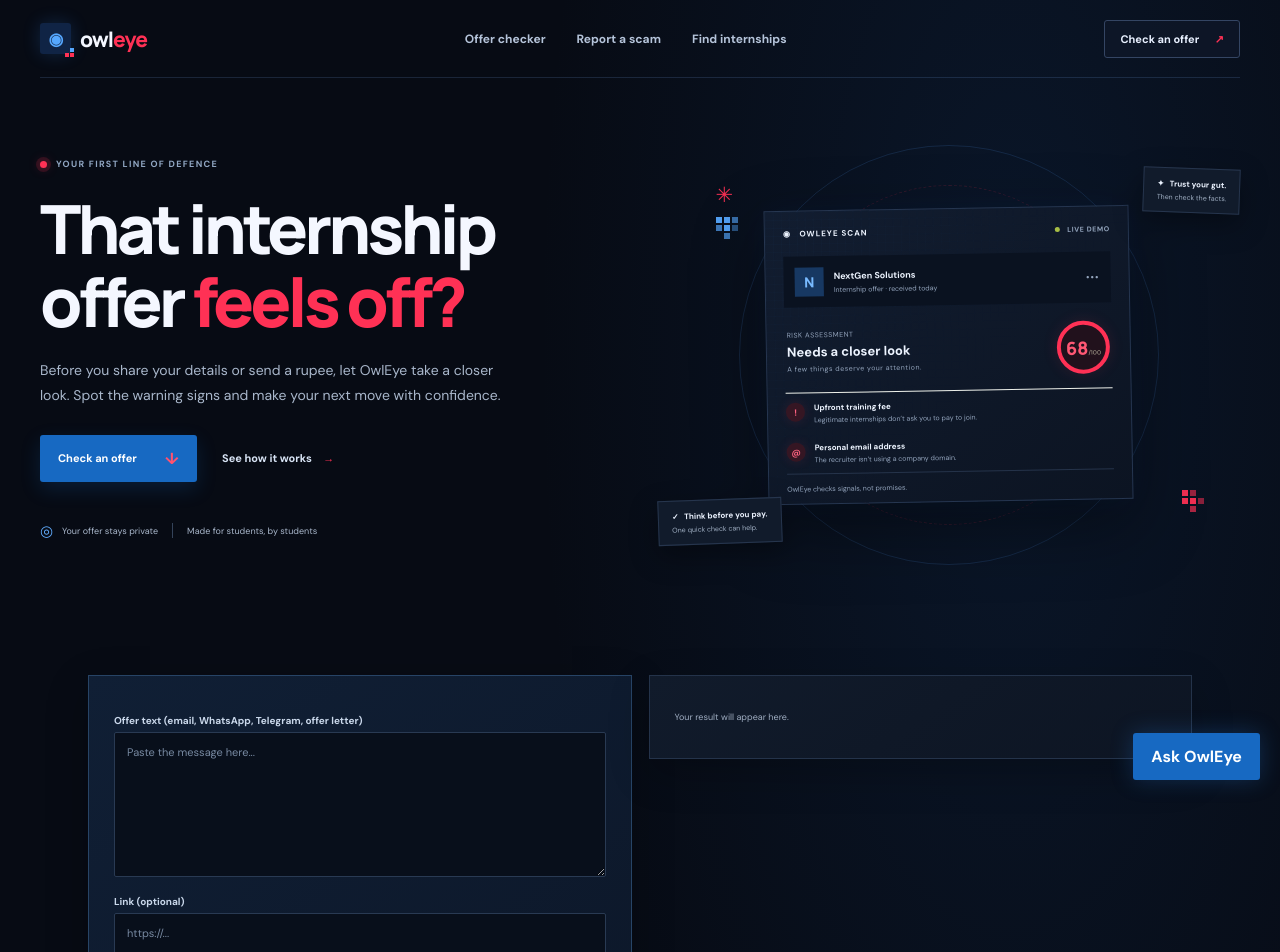
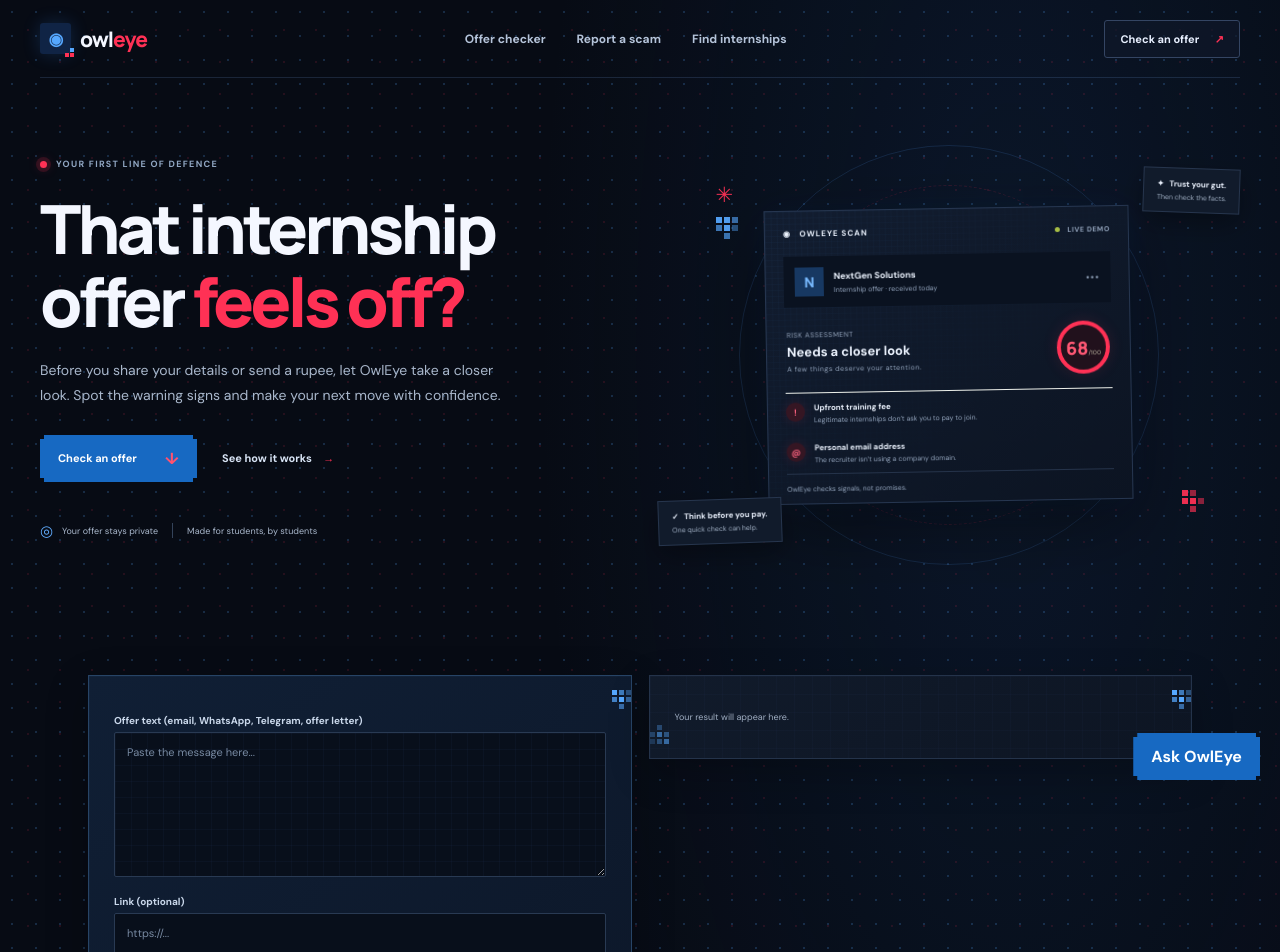
Before and after one commit to sharmarishabh9134-rgb/owleye, a plain HTML site: page frontend/index.html in a window 1280 px wide. Shown: the top 952 px of the page. Drawn offline with Linux system fonts and the light colour scheme; no server answers.

Commit message:
Enhance pixel UI details

```diff
--- a/frontend/styles.css
+++ b/frontend/styles.css
@@ -99,3 +99,20 @@ main{color:#eef4ff}
 @keyframes pixel-flicker{0%,82%,100%{opacity:.95;transform:translateY(0)}86%{opacity:.42;transform:translateY(-2px)}92%{opacity:1;transform:translateY(0)}}
 @media(prefers-reduced-motion:reduce){.hero-art::before,.hero-art::after,.hero-spark{animation:none}}
 .preview-card>*{position:relative;z-index:3}
+
+/* Expanded pixel interface details */
+body{background-image:radial-gradient(rgba(86,168,255,.2) 1px,transparent 1.5px),radial-gradient(rgba(255,49,85,.12) 1px,transparent 1.5px),radial-gradient(ellipse at 79% 12%,rgba(21,63,118,.22),transparent 33%);background-color:#070b14;background-size:24px 24px,32px 32px,auto;background-position:0 0,12px 14px,center;}
+.card{position:relative;isolation:isolate;overflow:hidden;background-image:linear-gradient(rgba(86,168,255,.025) 1px,transparent 1px),linear-gradient(90deg,rgba(86,168,255,.025) 1px,transparent 1px),linear-gradient(145deg,#111b2b,#0d1523);background-size:18px 18px,18px 18px,auto}
+.card>*{position:relative;z-index:1}
+.card::before,.card::after{content:"";position:absolute;width:5px;height:5px;z-index:0;pointer-events:none;background:#56a8ff;box-shadow:7px 0 rgba(86,168,255,.68),14px 0 rgba(86,168,255,.38),0 7px rgba(86,168,255,.72),7px 7px #56a8ff,14px 7px rgba(86,168,255,.52),7px 14px rgba(86,168,255,.58)}
+.card::before{top:14px;right:14px}
+.card::after{left:14px;bottom:14px;transform:rotate(180deg);opacity:.55}
+#check{background-image:linear-gradient(rgba(86,168,255,.035) 1px,transparent 1px),linear-gradient(90deg,rgba(86,168,255,.035) 1px,transparent 1px),linear-gradient(145deg,#101f35,#0c1627)}
+#report::before,#report::after{background:#ff3155;box-shadow:7px 0 rgba(255,49,85,.7),14px 0 rgba(255,49,85,.4),0 7px rgba(255,49,85,.75),7px 7px #ff3155,14px 7px rgba(255,49,85,.5),7px 14px rgba(255,49,85,.6)}
+.card textarea{background-image:linear-gradient(rgba(86,168,255,.035) 1px,transparent 1px),linear-gradient(90deg,rgba(86,168,255,.035) 1px,transparent 1px);background-size:16px 16px}
+.card .primary,.button-dark,#chatBtn{border-radius:0;clip-path:polygon(0 4px,4px 4px,4px 0,calc(100% - 4px) 0,calc(100% - 4px) 4px,100% 4px,100% calc(100% - 4px),calc(100% - 4px) calc(100% - 4px),calc(100% - 4px) 100%,4px 100%,4px calc(100% - 4px),0 calc(100% - 4px));box-shadow:3px 3px 0 rgba(86,168,255,.2)}
+.card .danger,.cyber-help .cyber-call{box-shadow:3px 3px 0 rgba(255,49,85,.3)}
+.preview-card::before{content:"";position:absolute;z-index:4;top:-5px;left:0;right:0;height:3px;background:#ff3155;box-shadow:0 0 14px rgba(255,49,85,.75);animation:pixel-scan 7s steps(28,end) infinite;pointer-events:none}
+.preview-card::after{opacity:.16;background-size:6px 6px}
+@keyframes pixel-scan{0%{transform:translateY(0)}85%,100%{transform:translateY(390px)}}
+@media(prefers-reduced-motion:reduce){.preview-card::before{animation:none;display:none}}
```
